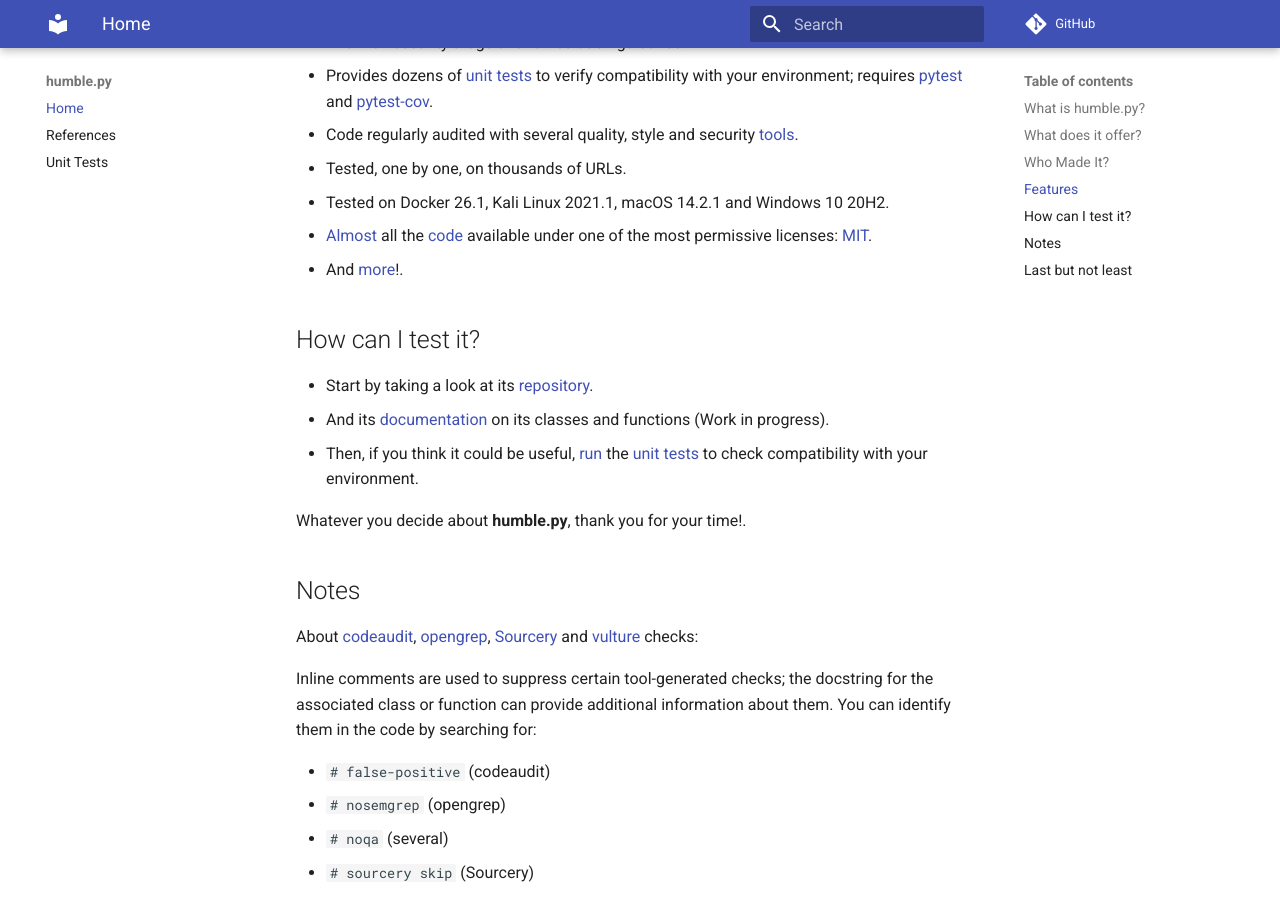
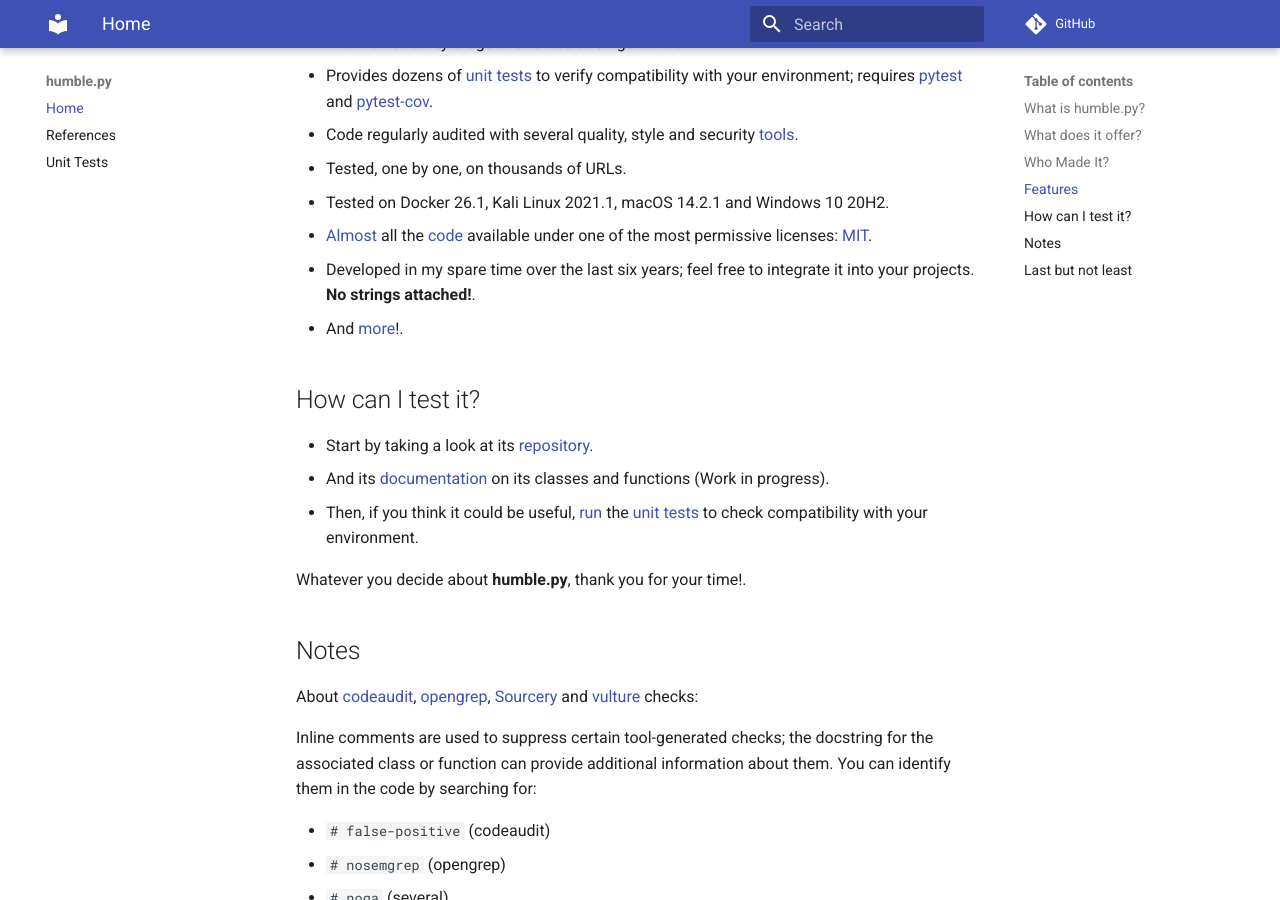
Before and after one commit to rfc-st/humble, an MkDocs documentation site: the page built from docs/index.md, in a window 1280 px wide and 900 px high, scrolled down 2040 px. Built offline with MkDocs 1.6.1 and Material for MkDocs 9.7.7, drawn with Linux system fonts in a browser that asks for light colours; comment, search, counter and statistics services are not loaded.

```diff
--- a/docs/index.md
+++ b/docs/index.md
@@ -51,6 +51,7 @@ Rafa *'Bluesman'* Faura Cucalón; you can read about me on <a href="https://www.
 - Tested, one by one, on thousands of URLs.
 - Tested on Docker 26.1, Kali Linux 2021.1, macOS 14.2.1 and Windows 10 20H2.
 - <a href="https://github.com/rfc-st/humble/blob/master/additional/fingerprint.txt" target="_blank">Almost</a> all the <a href="https://github.com/rfc-st/humble/blob/master/additional/owasp_best_practices.txt" target="_blank">code</a> available under one of the most permissive licenses: <a href="https://github.com/rfc-st/humble/blob/master/LICENSE" target="_blank">MIT</a>.
+- Developed in my spare time over the last six years; feel free to integrate it into your projects. <b>No strings attached!</b>.
 - And <a href="https://github.com/rfc-st/humble#features" target="_blank">more</a>!.
 
 ## How can I test it?
```
Also changed, not shown: README.md (+1 -1 lines).
